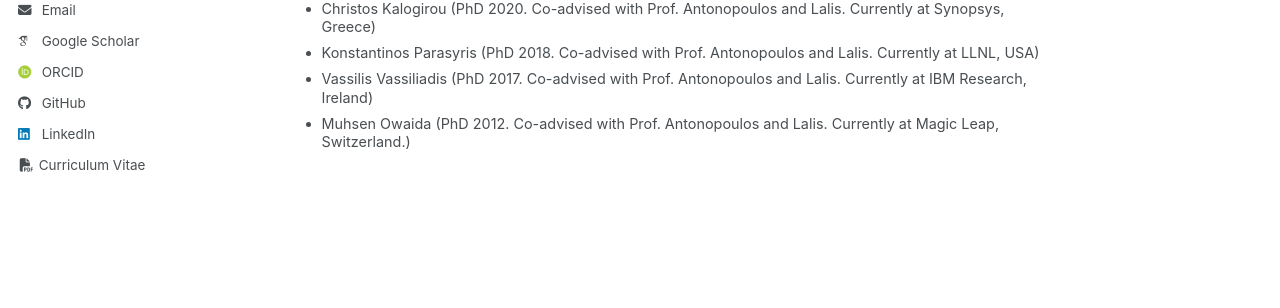
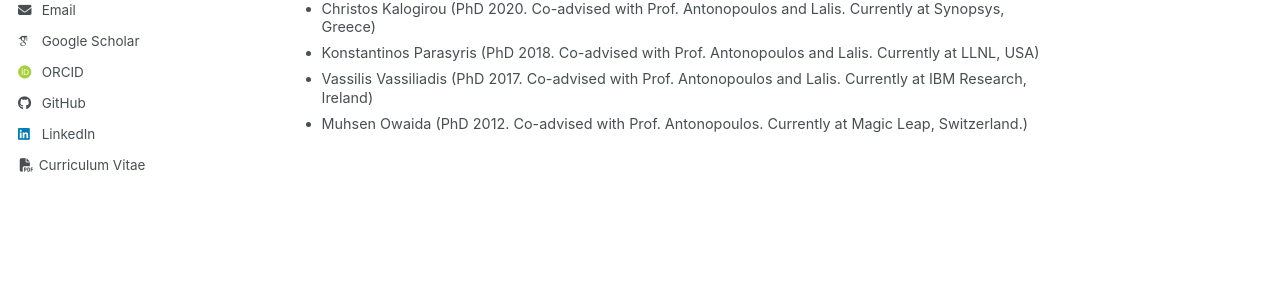
Before and after one commit to nbellas/nbellas.github.io, a Jekyll site: the page built from _pages/students.md, in a window 1280 px wide. Shown: the part 404-712 px from the top of the page. Built offline with Jekyll 4.4.1, drawn with Linux system fonts in a browser that asks for light colours; some web fonts are replaced; a script bundle is joined from its source files by our own code; library files that are not in the unit come from our copies.

Commit message:
Update students.md

```diff
--- a/_pages/students.md
+++ b/_pages/students.md
@@ -24,6 +24,6 @@ classes:
 * Christos Kalogirou (PhD 2020. Co-advised with Prof. Antonopoulos and Lalis. Currently at Synopsys, Greece)
 * Konstantinos Parasyris (PhD 2018. Co-advised with Prof. Antonopoulos and Lalis. Currently at LLNL, USA)
 * Vassilis Vassiliadis (PhD 2017. Co-advised with Prof. Antonopoulos and Lalis. Currently at IBM Research, Ireland)
-* Muhsen Owaida (PhD 2012. Co-advised with Prof. Antonopoulos and Lalis. Currently at Magic Leap, Switzerland.)
+* Muhsen Owaida (PhD 2012. Co-advised with Prof. Antonopoulos. Currently at Magic Leap, Switzerland.)
 
 </div>
```
